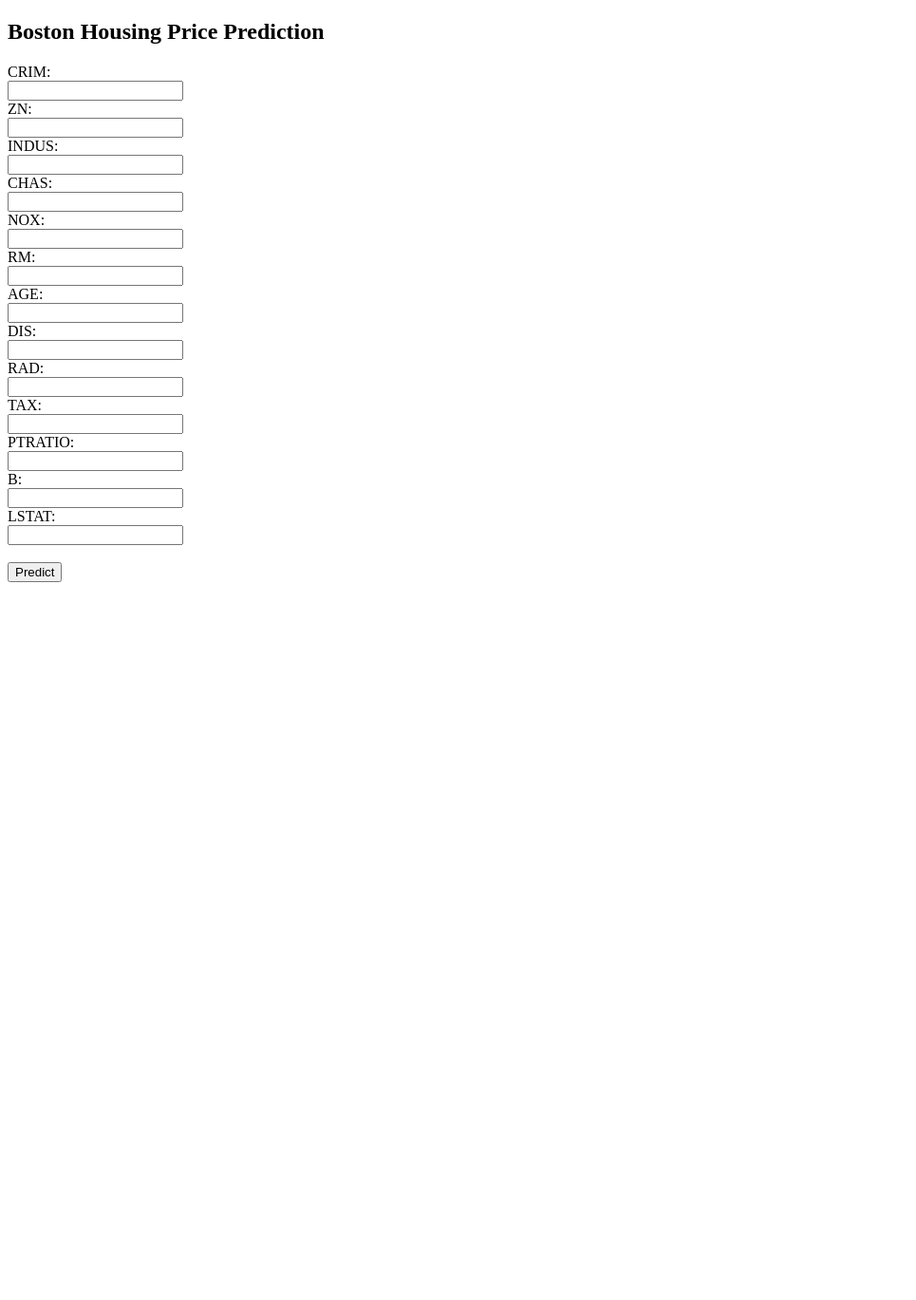
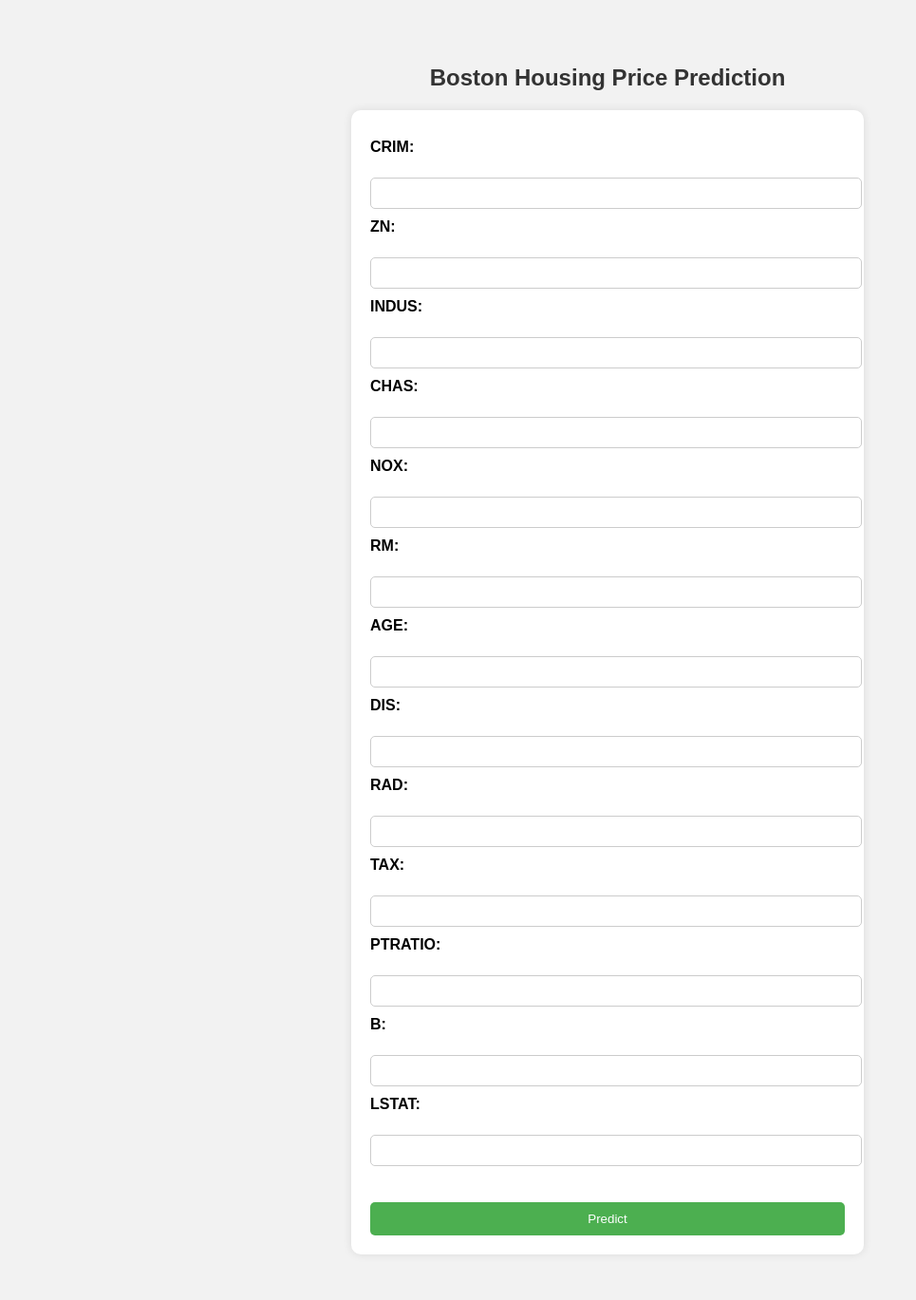
Before and after one commit to aiswaryapoosari/House-Price-Prediction, a Flask app: page / in a window 1280 px wide. Shown: the whole page at 95% size, without its empty margins (0-965 px from the left). Before the commit the page ends 613 px from the top, so only its background shows below. Run offline with Flask 3, Linux system fonts and the light colour scheme; parts of the project's set-up code (start-up, migrations or seed data) failed here and were passed over.

Commit message:
index.html

```diff
--- a/Day 05/Day 05/templates/index.html
+++ b/Day 05/Day 05/templates/index.html
@@ -2,7 +2,63 @@
 <html>
 <head>
     <title>Boston Housing Price Prediction</title>
+    <style>
+        body {
+            font-family: Arial, sans-serif;
+            background-color: #f2f2f2;
+            padding: 40px;
+        }
+
+        h2 {
+            color: #333;
+            text-align: center;
+        }
+
+        form {
+            background-color: white;
+            padding: 20px;
+            border-radius: 10px;
+            max-width: 500px;
+            margin: auto;
+            box-shadow: 0 0 10px rgba(0,0,0,0.1);
+        }
+
+        label {
+            display: block;
+            margin-top: 10px;
+            font-weight: bold;
+        }
+
+        input[type="text"] {
+            width: 100%;
+            padding: 8px;
+            margin-top: 5px;
+            border-radius: 5px;
+            border: 1px solid #ccc;
+        }
+
+        input[type="submit"] {
+            margin-top: 20px;
+            width: 100%;
+            padding: 10px;
+            background-color: #4CAF50;
+            color: white;
+            border: none;
+            border-radius: 5px;
+            cursor: pointer;
+        }
+
+        input[type="submit"]:hover {
+            background-color: #45a049;
+        }
+
+        h3 {
+            text-align: center;
+            color: #0066cc;
+        }
+    </style>
 </head>
+
 <body>
     <h2>Boston Housing Price Prediction</h2>
     <form action="/predict" method="post">
@@ -54,6 +110,5 @@
     {% if prediction_text %}
         <h3>{{ prediction_text }}</h3>
     {% endif %}
-
 </body>
 </html>
```
